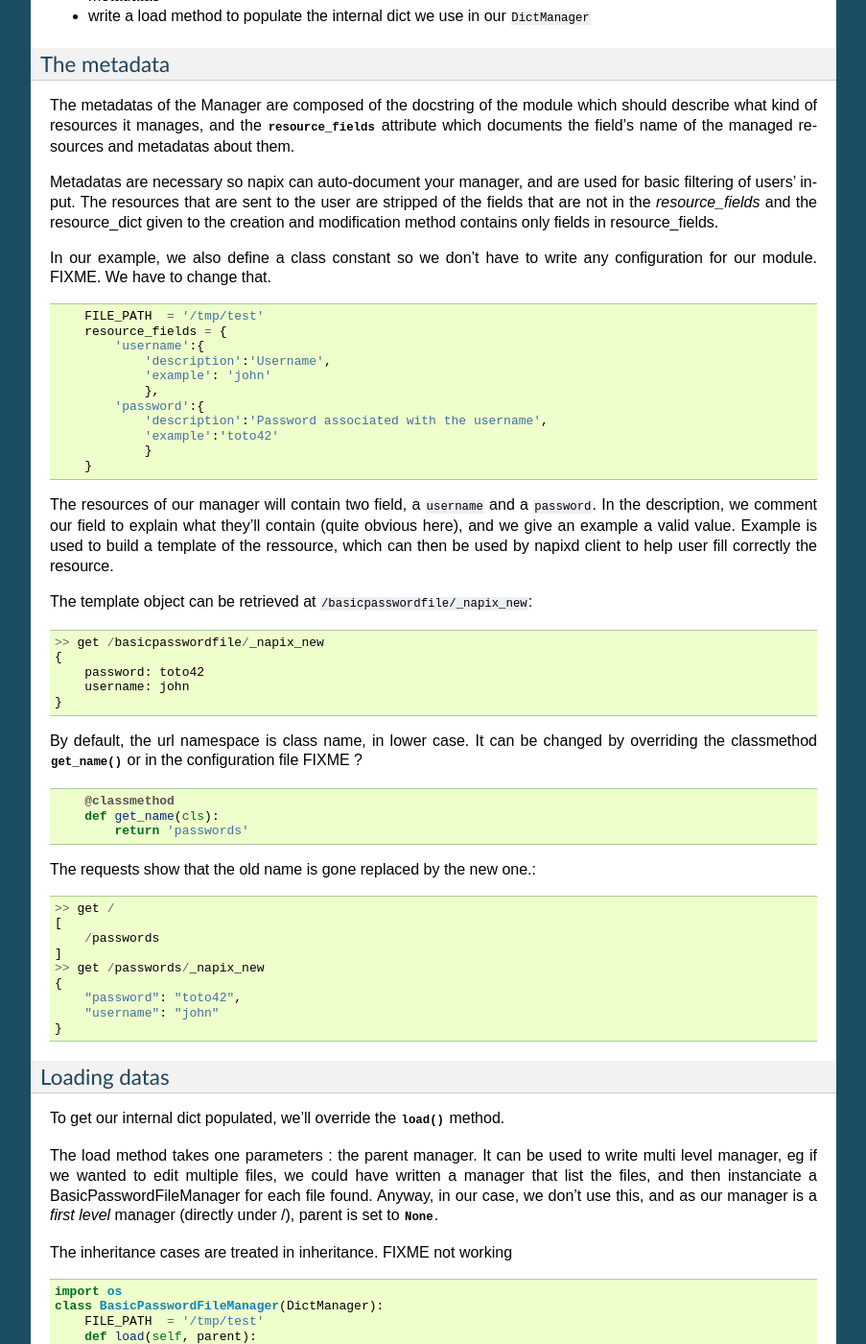
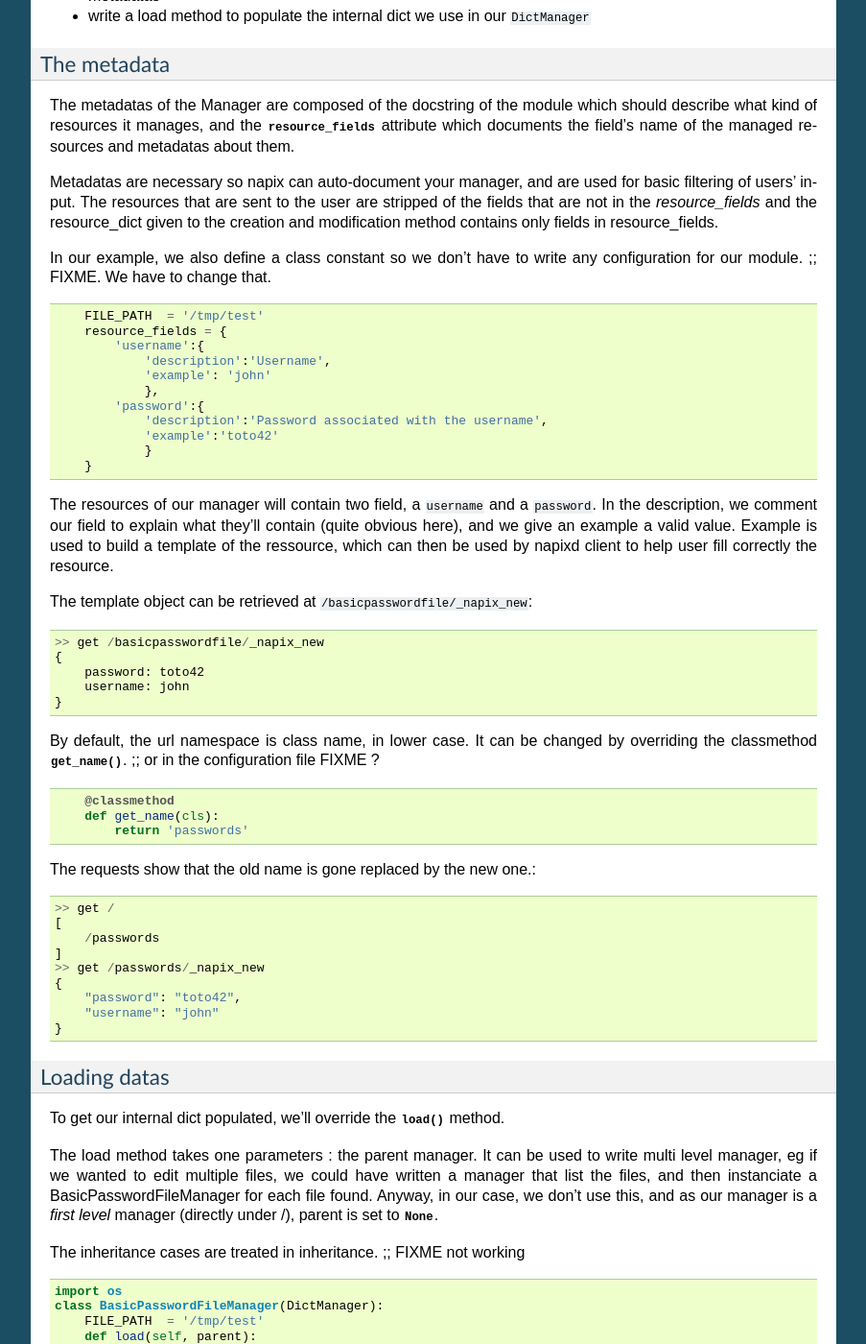
Before and after one commit to napix/NapixServer, a Sphinx documentation site: the page built from docs/first_step.rst, in a window 1280 px wide and 1400 px high, scrolled down 3719 px. Shown: the whole window at 96% size, without its empty margins (198-1101 px from the left). Built offline with Sphinx 7.4.7, drawn with Linux system fonts in a browser that asks for light colours; pages that are not in the unit, such as notebooks, are missing from menus; some of the changed lines change nothing that is shown; some of the changed text lies outside the part shown.

Commit message:
improved docs

```diff
--- a/docs/first_step.rst
+++ b/docs/first_step.rst
@@ -225,7 +225,8 @@
 The resources that are sent to the user are stripped of the fields that are not in the `resource_fields`
 and the resource_dict given to the creation and modification method contains only fields in resource_fields.
 
-In our example, we also define a class constant so we don't have to write any configuration for our module. FIXME. We have to change that.
+In our example, we also define a class constant so we don't have to write any configuration for our module.
+;; FIXME. We have to change that.
 
 .. literalinclude:: /samples/basicpasswordfile.py
     :lines: 16,21-30
@@ -246,7 +247,8 @@
     }
 
 By default, the url namespace is class name, in lower case.
-It can be changed by overriding the classmethod :meth:`~base.Manager.get_name` or in the configuration file FIXME ?
+It can be changed by overriding the classmethod :meth:`~base.Manager.get_name`.
+;; or in the configuration file FIXME ?
 
 .. literalinclude:: /samples/basicpasswordfile.py
     :lines: 32-34
@@ -274,7 +276,8 @@
 we could have written a manager that list the files, and then instanciate a BasicPasswordFileManager for each file found.
 Anyway, in our case, we don't use this, and as our manager is a *first level* manager (directly under /), parent is set to :obj:`None`.
 
-The inheritance cases are treated in :ref:`inheritance`. FIXME not working
+The inheritance cases are treated in :ref:`inheritance`.
+;; FIXME not working
 
 .. literalinclude:: /samples/basicpasswordfile.py
     :lines: 4,12,16,36-49
@@ -337,12 +340,12 @@
         /passwords/bigbro_rssi
     ]
 
-.. note::
+.. tip::
    You can edit the resource with your favorite :envvar:`$EDITOR`. (get from environnement) if you don't specify any key=value value in your put::
 
       >> put /passwords/bigbro_rssi
       [ ... editor get executed and modify the file ... ]
-      [ ... object is saved ...]
+      [ ... resource is saved ...]
       >> get /passwords/bigbro_rssi
       {
        username = bigbro_rssi
@@ -415,7 +418,7 @@
         /passwords/bigbro_rssi
     ]
 
-.. note::
+.. tip::
 
    The editor can be set with the environment variable :envvar:`$EDITOR`.
 
@@ -430,7 +433,7 @@
 This method is used to clean each field individually.
 
 .. literalinclude:: /samples/basicpasswordfile.py
-    :lines: 17,63-78
+    :lines: 7,17,63-78
 
 Now the managers responds with a 400 Error code when we submit a forged password.::
 
```
